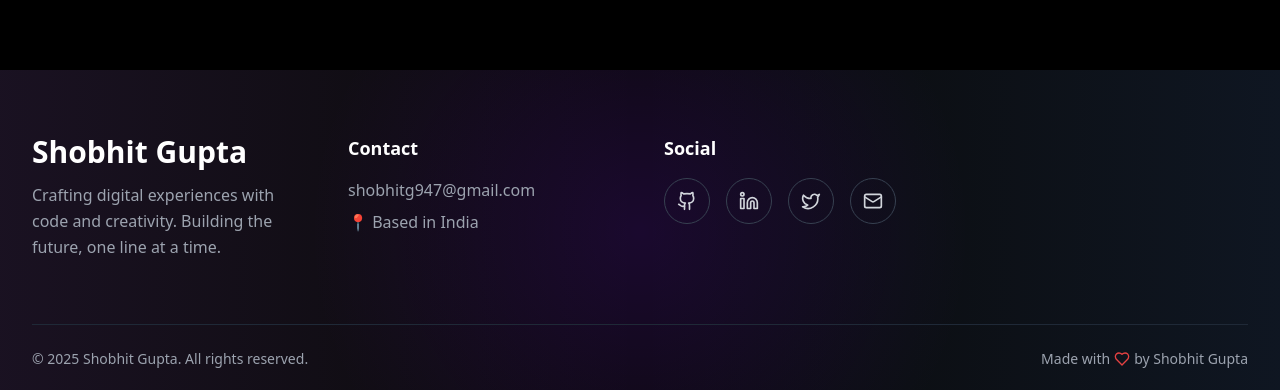
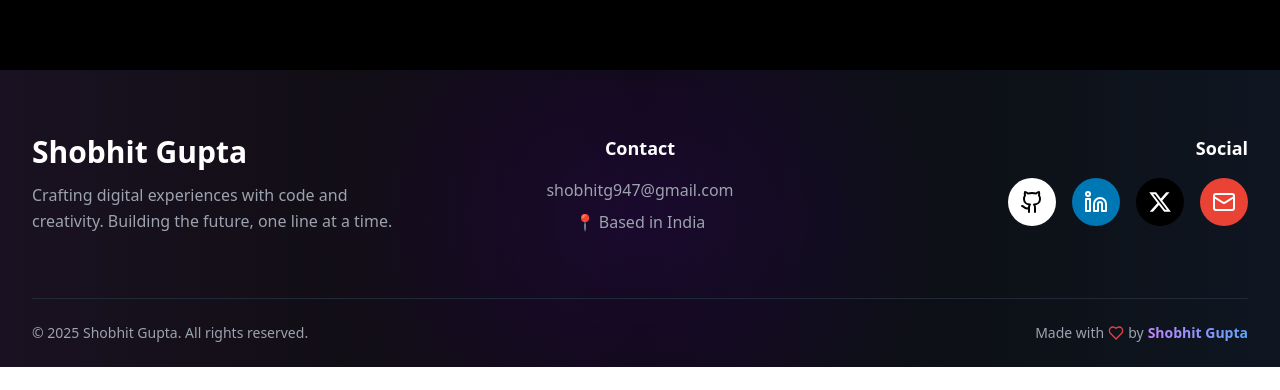
Before and after one commit to shobhit26-09/Shobhit_portfolio, a React (Vite) app: page / in a window 1280 px wide. Shown: the part 3126-3516 px from the top of the page. After the commit the page ends 3493 px from the top, so only its background shows below. Built offline with nearby package versions, Linux system fonts and the light colour scheme.

Commit message:
Changed the UI of footer

```diff
--- a/package.json
+++ b/package.json
@@ -16,6 +16,7 @@
     "lucide-react": "^0.344.0",
     "react": "^18.3.1",
     "react-dom": "^18.3.1",
+    "react-icons": "^5.5.0",
     "react-intersection-observer": "^9.8.1",
     "typed.js": "^2.1.0"
   },
--- a/src/components/Footer.tsx
+++ b/src/components/Footer.tsx
@@ -1,5 +1,6 @@
 import React from 'react';
-import { Github, Linkedin, Mail, Twitter, Heart } from 'lucide-react';
+import { Github, Linkedin, Mail, Heart } from 'lucide-react';
+import { FaXTwitter } from 'react-icons/fa6';
 
 const Footer = () => {
   return (
@@ -11,9 +12,9 @@ const Footer = () => {
       </div>
 
       <div className="relative z-10 max-w-7xl mx-auto px-6 lg:px-8">
-        <div className="grid sm:grid-cols-2 md:grid-cols-4 gap-12 py-16">
+        <div className="grid sm:grid-cols-3 gap-12 py-16">
           {/* Branding */}
-          <div>
+          <div className="text-center sm:text-left">
             <h3 className="text-3xl font-bold text-white">Shobhit Gupta</h3>
             <p className="mt-3 text-gray-400 leading-relaxed">
               Crafting digital experiences with code and creativity.
@@ -22,7 +23,7 @@ const Footer = () => {
           </div>
 
           {/* Contact */}
-          <div>
+          <div className="text-center">
             <h4 className="text-lg font-semibold text-white mb-4">Contact</h4>
             <ul className="space-y-2">
               <li>
@@ -38,22 +39,22 @@ const Footer = () => {
           </div>
 
           {/* Social Links */}
-          <div>
+          <div className="text-center sm:text-right">
             <h4 className="text-lg font-semibold text-white mb-4">Social</h4>
-            <div className="flex space-x-4">
+            <div className="flex justify-center sm:justify-end space-x-4">
               {[
-                { href: 'https://github.com/shobhit26-09', icon: <Github size={20} />, label: 'Github' },
-                { href: 'https://www.linkedin.com/in/shobhit-gupta-867b12223/', icon: <Linkedin size={20} />, label: 'LinkedIn' },
-                { href: 'https://x.com/Shobhit_guptaa_', icon: <Twitter size={20} />, label: 'Twitter' },
-                { href: 'mailto:shobhitg947@gmail.com', icon: <Mail size={20} />, label: 'Email' },
-              ].map(({ href, icon, label }, index) => (
+                { href: 'https://github.com/shobhit26-09', icon: <Github size={24} />, bg: 'bg-white text-black', label: 'Github' },
+                { href: 'https://www.linkedin.com/in/shobhit-gupta-867b12223/', icon: <Linkedin size={24} />, bg: 'bg-[#0077B5] text-white', label: 'LinkedIn' },
+                { href: 'https://x.com/Shobhit_guptaa_', icon: <FaXTwitter size={24} />, bg: 'bg-black text-white', label: 'X' },
+                { href: 'mailto:shobhitg947@gmail.com', icon: <Mail size={24} />, bg: 'bg-[#EA4335] text-white', label: 'Email' },
+              ].map(({ href, icon, bg, label }, index) => (
                 <a
                   key={index}
                   href={href}
                   target="_blank"
                   rel="noopener noreferrer"
                   aria-label={label}
-                  className="p-3 rounded-full border border-gray-700 hover:border-purple-400 hover:text-purple-400 transition-colors duration-300"
+                  className={`p-3 rounded-full ${bg} hover:scale-110 transition-transform duration-300`}
                 >
                   {icon}
                 </a>
@@ -69,7 +70,9 @@ const Footer = () => {
               © {new Date().getFullYear()} Shobhit Gupta. All rights reserved.
             </p>
             <p className="flex items-center text-sm text-gray-400 mt-4 md:mt-0">
-              Made with <Heart size={16} className="mx-1 text-red-500 animate-pulse" /> by Shobhit Gupta
+              Made with
+              <Heart size={16} className="mx-1 text-red-500 animate-pulse transition-colors duration-500 hover:text-pink-500" />
+              by <span className="bg-gradient-to-r from-purple-400 to-blue-400 bg-clip-text text-transparent font-semibold ml-1">Shobhit Gupta</span>
             </p>
           </div>
         </div>
```
Also changed, not shown: 1 other file (tests, documents, lock files or other folders).
